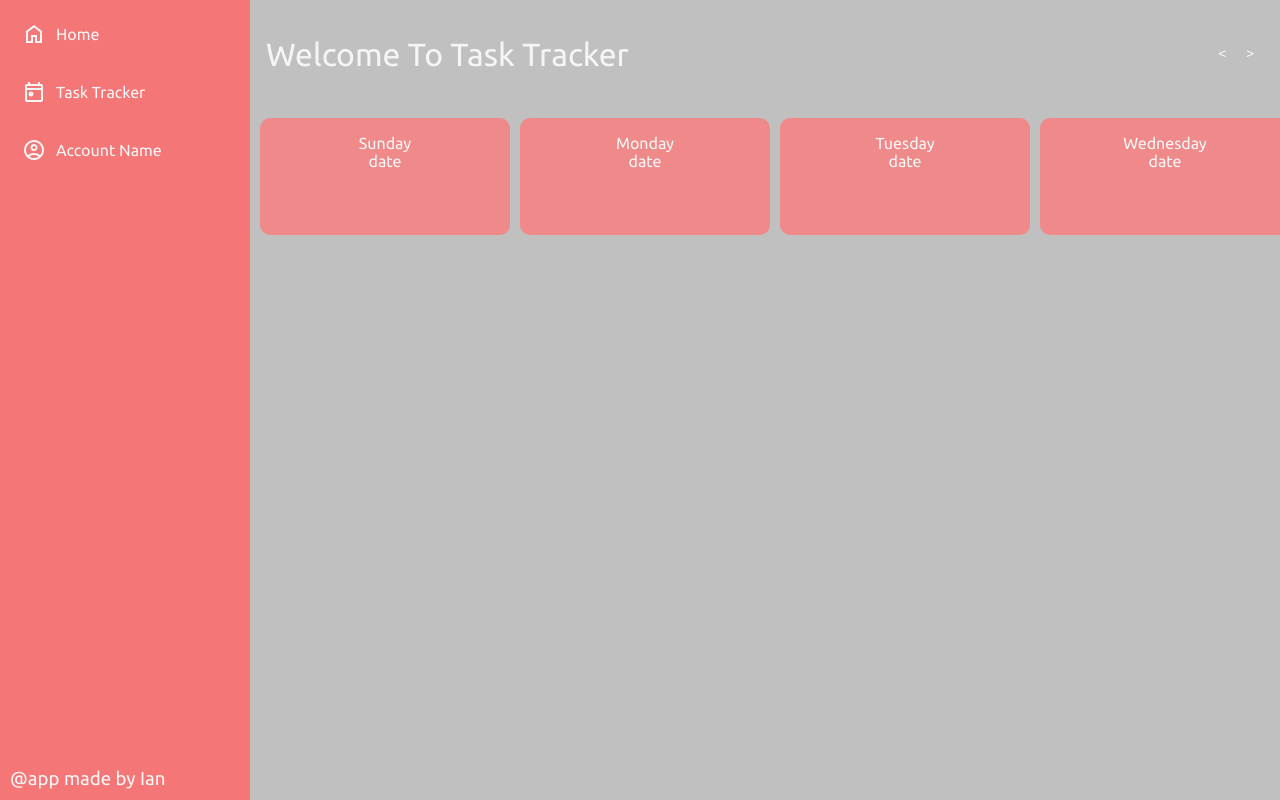
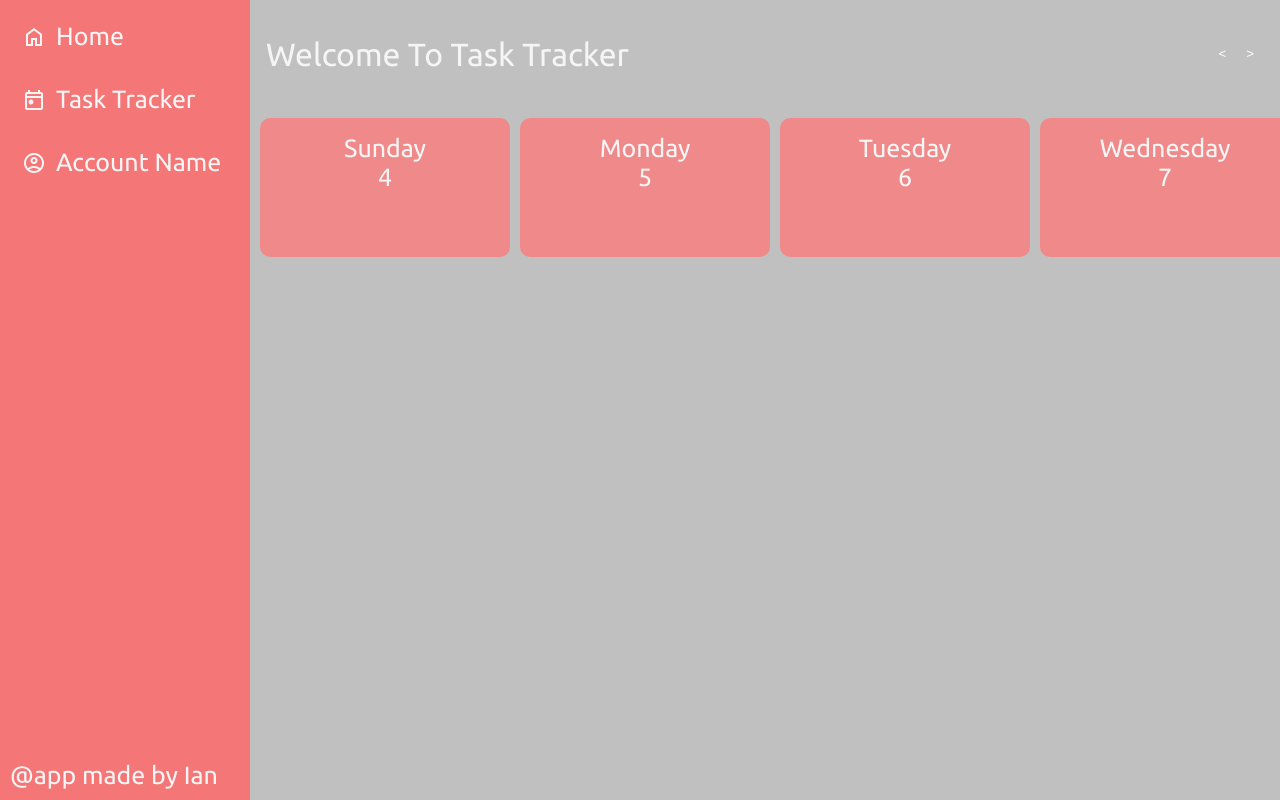
Before and after one commit to Iann-n/CS50_final_project, a Flask app: page / in a window 1280 px wide. Run offline with Flask 3, Linux system fonts and the light colour scheme.

Commit message:
Fixed javascript date and button feature

```diff
--- a/static/calendar.js
+++ b/static/calendar.js
@@ -3,26 +3,26 @@
     day = currentDate.getDay();
     day_idx = document.querySelectorAll('[data-index]');
     date = currentDate.getDate();
-    console.log(date);
 
-    let calendar_dates = [];
-    date_div = document.getElementsByClassName("date");
-
-    let daysInMonth = new Date(currentDate.getFullYear(), currentDate.getMonth() + 1, 0).getDate();
-    console.log(daysInMonth);
-
-    console.log(calendar_dates);
-    let emptyDaysBefore = day;
-    console.log(emptyDaysBefore);
+    calendar_dates = document.getElementsByClassName("date");
 
     for (let i = 0; i< day_idx.length; i++) {
         const column = day_idx[i];
         const index = parseInt(column.getAttribute('data-index'));
-        calendar_date = calendar_dates[i];
+
 
         if (index === day) {
             // Change CSS style to highlight today's column
             column.style.backgroundColor = 'crimson';
+
+            // calculate the date for the start day
+            start_day = date - i;
+            //Loop over all the 7 days
+            for (let i = 0; i< 7; i++) {
+                calendar_date = calendar_dates[i];
+                calendar_date.textContent = start_day;
+                start_day +=1;
+            }
 
         }
     }
@@ -44,4 +44,31 @@
     });
 }
 
-})
+prevBtn = document.getElementById("prevBtn");
+nextBtn = document.getElementById("nextBtn");
+
+function renderColumns() {
+  // Calculate Sunday of the current week
+  const sunday = new Date(currentDate);
+  sunday.setDate(currentDate.getDate() - currentDate.getDay());
+
+  // Update all date cells
+  document.querySelectorAll('.date').forEach((el, i) => {
+    const dayDate = new Date(sunday);
+    dayDate.setDate(sunday.getDate() + i);
+    el.textContent = dayDate.getDate();
+  });
+}
+
+prevBtn.addEventListener("click", () => {
+  currentDate.setDate(currentDate.getDate() - 7);
+  console.log("Previous week:", currentDate.toDateString());
+  renderColumns();
+});
+
+nextBtn.addEventListener("click", () => {
+  currentDate.setDate(currentDate.getDate() + 7);
+  console.log("Next week:", currentDate.toDateString());
+  renderColumns();
+});
+});
--- a/static/stylesheet.css
+++ b/static/stylesheet.css
@@ -116,6 +116,7 @@
     font-weight: 400;
     font-style: normal;
     color: whitesmoke;
+    font-size:25px;
 }
 
 #calendar-wrapper {
--- a/templates/task.html
+++ b/templates/task.html
@@ -16,7 +16,7 @@
 <div class="calendar-container">
     <div class="days">
         <div class="day-column ubuntu-regular" data-index="0"><span>Sunday</span>
-            <span>date</span>
+            <span class="date">date</span>
         <button class="add-task">Add Task</button>
         </div>
 
```
